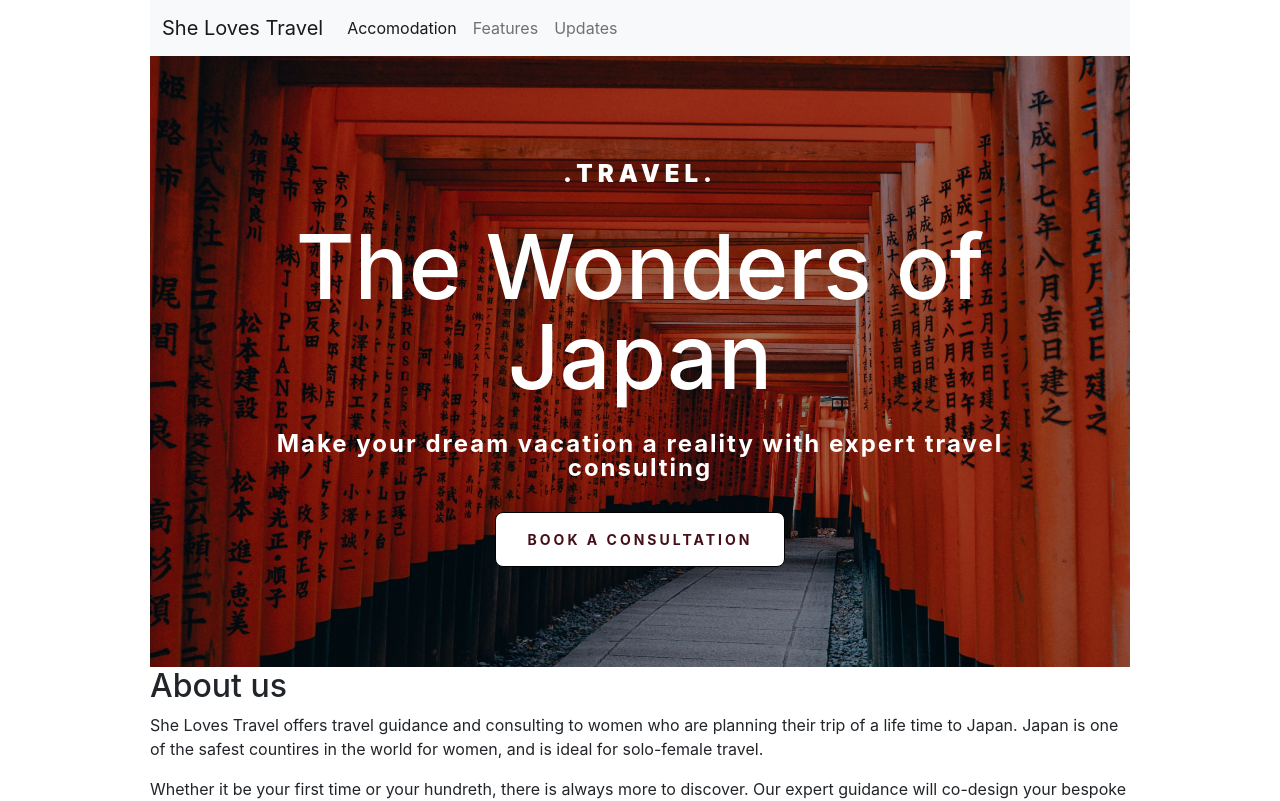
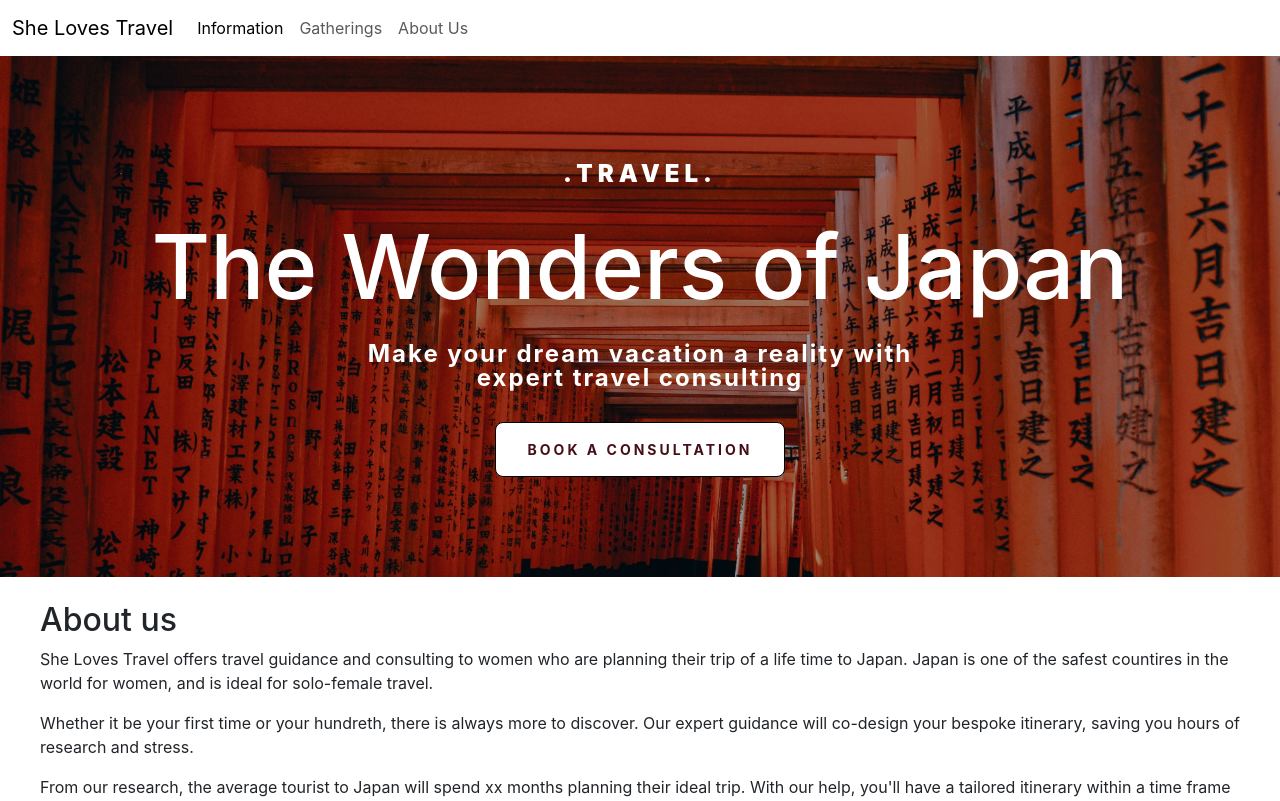
Before and after one commit to misskatiemarple/shelovestravel-react, a React (Create React App) app: page / in a window 1280 px wide. Shown: the top 801 px of the page. Built offline with nearby package versions, Linux system fonts and the light colour scheme.

Commit message:
Updated Nav bar

```diff
--- a/src/App.css
+++ b/src/App.css
@@ -1,5 +1,5 @@
 .page-container {
-  width: 980px;
+  width: 1200px;
   margin: 0 auto;
 }
 header {
@@ -48,3 +48,17 @@ header {
   display: inline-block;
   margin-top: 32px;
 }
+@media (max-width: 960px) {
+  header {
+    padding: 60px 0;
+  }
+  header h1 {
+    font-size: 48px;
+  }
+  header h2 {
+    font-size: 20px;
+  }
+  header h3 {
+    font-size: 12px;
+  }
+}
--- a/src/App.js
+++ b/src/App.js
@@ -6,8 +6,7 @@ import Itinerary from "./itinerary";
 function App() {
   return (
     <div className="App">
-      <div className="page-container">
-        <nav class="navbar navbar-expand-lg navbar-light bg-light">
+      <nav class="navbar navbar-expand-lg">
         <div class="container-fluid">
           <a class="navbar-brand" href="#">
             She Loves Travel
@@ -16,40 +15,47 @@ function App() {
             class="navbar-toggler"
             type="button"
             data-bs-toggle="collapse"
-              data-bs-target="#navbarNavAltMarkup"
-              aria-controls="navbarNavAltMarkup"
+            data-bs-target="#navbarNav"
+            aria-controls="navbarNav"
             aria-expanded="false"
             aria-label="Toggle navigation"
           >
             <span class="navbar-toggler-icon"></span>
           </button>
-            <div class="collapse navbar-collapse" id="navbarNavAltMarkup">
-              <div class="navbar-nav">
+          <div class="collapse navbar-collapse" id="navbarNav">
+            <ul class="navbar-nav">
+              <li class="nav-item">
                 <a class="nav-link active" aria-current="page" href="#">
-                  Accomodation
+                  Information
                 </a>
-                <a class="nav-link" href="#">
-                  Features
+              </li>
+              <li class="nav-item">
+                <a class="nav-link" href="#Gatherings">
+                  Gatherings
                 </a>
-                <a class="nav-link" href="#">
-                  Updates
+              </li>
+              <li class="nav-item">
+                <a class="nav-link" href="#AboutUs">
+                  About Us
                 </a>
-              </div>
+              </li>
+            </ul>
           </div>
         </div>
       </nav>
 
-        <header>
+      <header className="mb-4">
         <h3 class="Headerh3">.TRAVEL.</h3>
         <h1 class="Headerh1">The Wonders of Japan</h1>
         <h4 class="Headerh4">
-            Make your dream vacation a reality with expert travel consulting
+          Make your dream vacation a reality with <br />
+          expert travel consulting
         </h4>
         <button className="btn btn-primary header-button">
           Book a consultation
         </button>
       </header>
-
+      <div className="page-container">
         <h2>About us</h2>
         <p>
           She Loves Travel offers travel guidance and consulting to women who
--- a/src/accommodationslider.js
+++ b/src/accommodationslider.js
@@ -31,7 +31,7 @@ export default function Accommodationslider() {
         <ul class="carousel" id="slider">
           <li className="card">
             <div class="img">
-              <img src="/images/serbia.jpg" alt="blah" />{" "}
+              <img src="#" alt="Citadines Hotel" />{" "}
             </div>
             <h2>Citadines Hotel</h2>
             <span>Shinjuku, Tokyo</span>
@@ -42,9 +42,9 @@ export default function Accommodationslider() {
           </li>
           <li className="card">
             <div class="img">
-              <img src="/images/matala1.jpg" alt="blah" />{" "}
+              <img src="#" alt="Granvia Hotel Wakayama" />{" "}
             </div>
-            <h2>{CheckCircle} Grand Hotel Wakayama</h2>
+            <h2>{CheckCircle} Granvia Hotel Wakayama</h2>
             <span>Wakayama</span>
             <ul className="review">
               <li className="review">😁 Next to station</li>
@@ -55,7 +55,7 @@ export default function Accommodationslider() {
           </li>
           <li className="card">
             <div class="img">
-              <img src="/images/matala1.jpg" alt="blah" />{" "}
+              <img src="#" alt="The Calendar Hotel" />{" "}
             </div>
             <h2>{CheckCircle} The Calendar</h2>
             <span>Otsu, Shiga</span>
```
Lines whose indentation alone changed are shown as unchanged.
